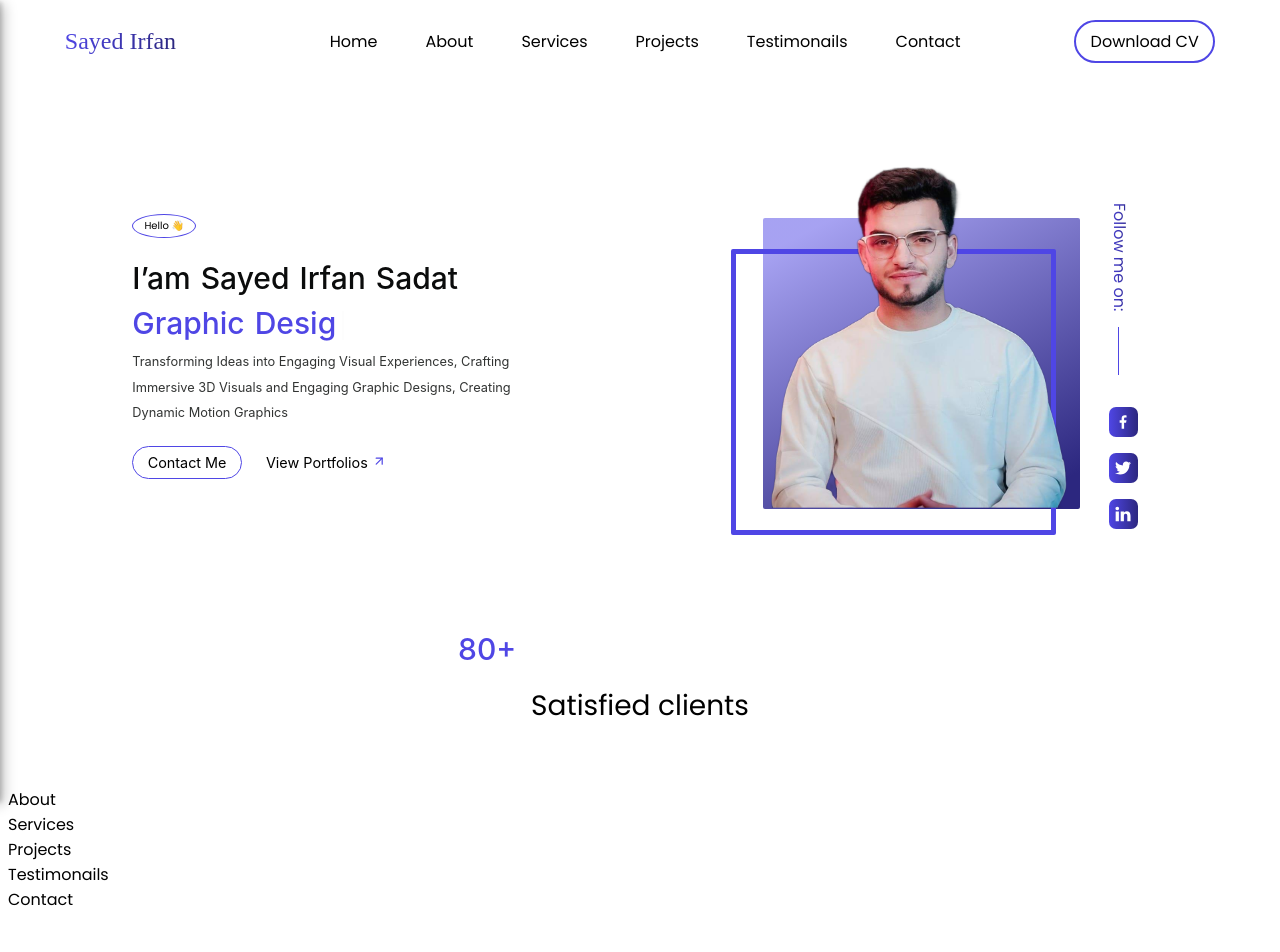
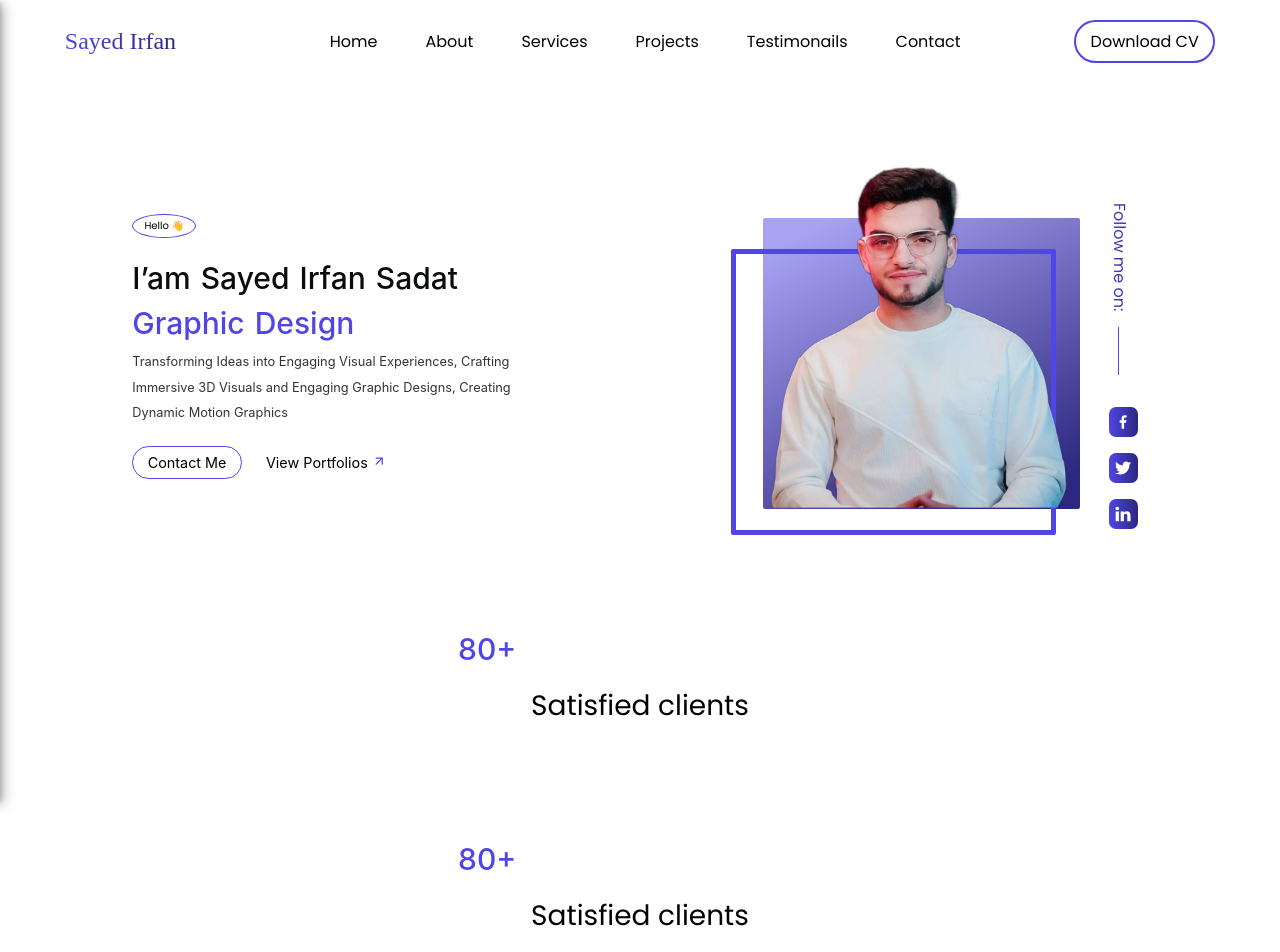
Before and after one commit to zainabturkmen/S-I-S, a React (Create React App) app: page / in a window 1280 px wide. Shown: the top 952 px of the page. Before the commit the page ends 920 px from the top, so only its background shows below. Built offline with nearby package versions, Linux system fonts and the light colour scheme; a web font is replaced by a local one.

Commit message:
adding updates

```diff
--- a/src/components/Hero.js
+++ b/src/components/Hero.js
@@ -70,6 +70,14 @@ const Hero = () => {
         </div>
       </div>
       <div className="bottom-container">
+        <div className="content">
+          <h1 className="number">80+</h1>
+          <p className="client">Satisfied clients</p>
+        </div>
+        <div className="content">
+          <h1 className="number">80+</h1>
+          <p className="client">Satisfied clients</p>
+        </div>
         <div className="content">
           <h1 className="number">80+</h1>
           <p className="client">Satisfied clients</p>
```
